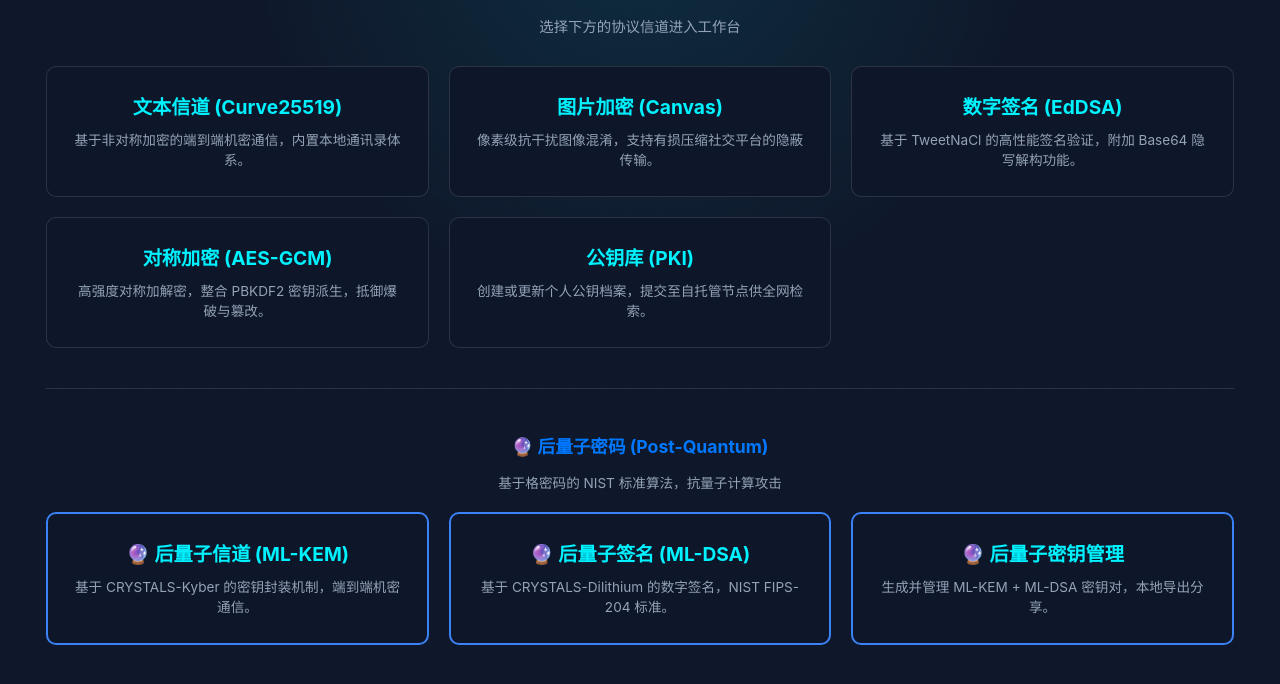
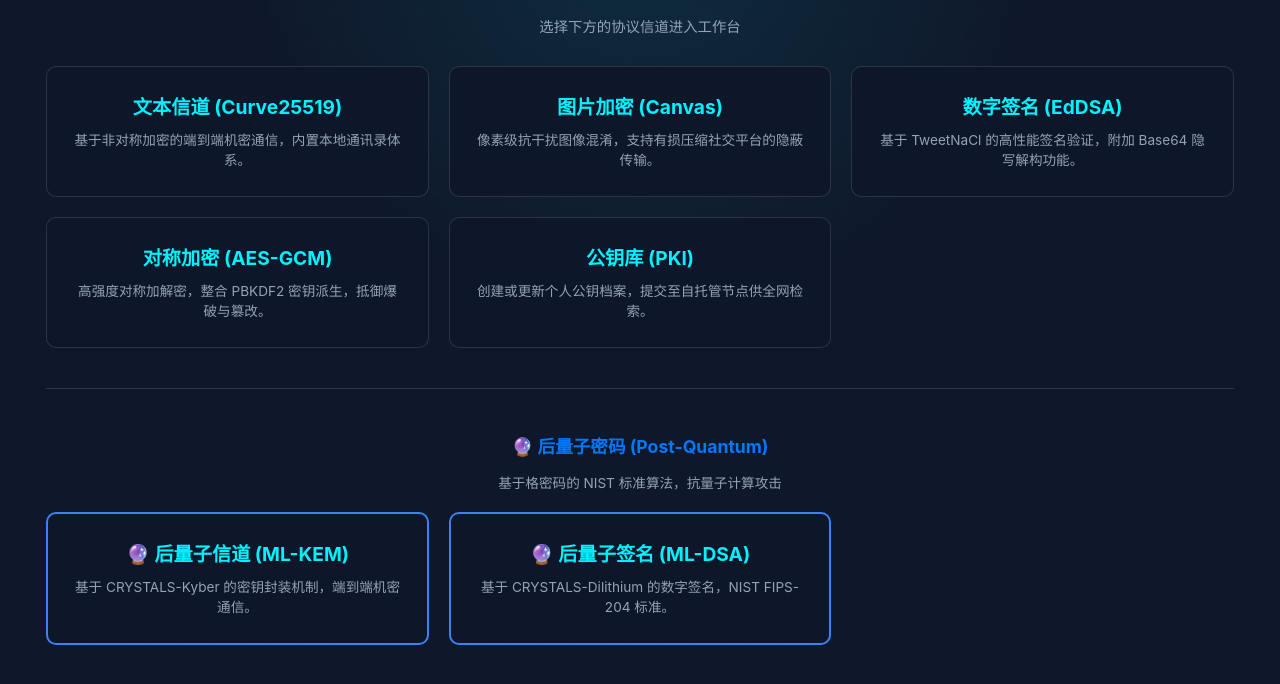
Before and after one commit to cxxy161/cx-E2EE, a website: page index.html in a window 1280 px wide. Shown: the part 78-762 px from the top of the page. Drawn offline with Linux system fonts and the light colour scheme.

Commit message:
chore: remove pq-account entry from console index

```diff
--- a/index.html
+++ b/index.html
@@ -50,10 +50,6 @@
             <h2>🔮 后量子签名 (ML-DSA)</h2>
             <p>基于 CRYSTALS-Dilithium 的数字签名，NIST FIPS-204 标准。</p>
         </a>
-        <a href="pq-account.html" class="nav-card" style="border: 2px solid #3b82f6">
-            <h2>🔮 后量子密钥管理</h2>
-            <p>生成并管理 ML-KEM + ML-DSA 密钥对，本地导出分享。</p>
-        </a>
     </div>
 </div>
 </body>
```
